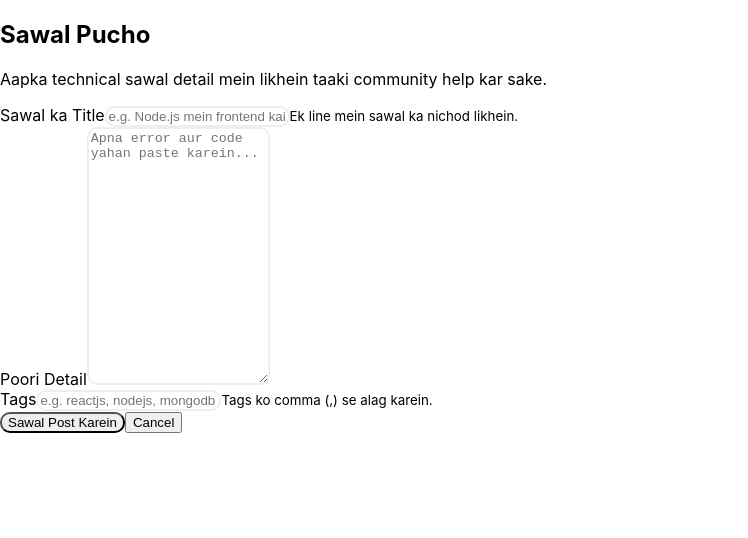
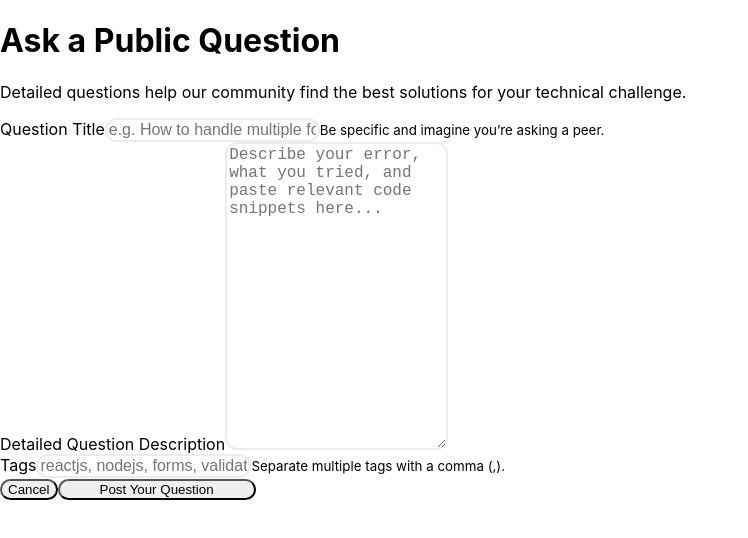
Before and after one commit to bawadkarchakrdhar-droid/So-Lite-, a React (Create React App) app in the folder frontend/: page /ask-question in a window 1280 px wide. Shown: the top 538 px of the page, without its empty margins (0-748 px from the left). Built offline with nearby package versions, Linux system fonts and the light colour scheme; sample sign-in values are in the browser's storage.

Commit message:
advanced English and center-aligned UI for ask -question page

```diff
--- a/frontend/src/AskQuestion.js
+++ b/frontend/src/AskQuestion.js
@@ -13,78 +13,87 @@ const AskQuestion = () => {
         try {
             await axios.post('https://so-lite-backend.onrender.com/api/questions', {
                 title,
-                description: body, // Aapke backend mapping ke hisaab se
+                description: body, // Fixed backend variable mapping
                 tags: tags.split(',').map(tag => tag.trim()),
                 userId: localStorage.getItem('userId')
             });
-            alert("Sawal post ho gaya! 🚀");
+            alert("Question Posted Successfully! 🚀");
             navigate('/dashboard');
         } catch (err) {
             console.error(err);
-            alert("Error: Connection check karein!");
+            alert("Error: Connection failed! Please check backend");
         }
     };
 
     return (
-        <div className="container mt-5">
-            <div className="row justify-content-center">
-                <div className="col-md-8">
-                    {/* Header Section */}
-                    <div className="mb-4">
-                        <h2 className="fw-bold text-dark">Sawal Pucho</h2>
-                        <p className="text-muted">Aapka technical sawal detail mein likhein taaki community help kar sake.</p>
+        // Middle Aligned Container using justify-content-center
+        <div className="container mt-5" style={{ minHeight: '80vh' }}>
+            <div className="row justify-content-center align-items-center">
+                <div className="col-lg-8 col-md-10 col-sm-12">
+
+                    {/* Advance English Header Section */}
+                    <div className="mb-5 text-center">
+                        <h1 className="fw-bold text-dark display-6">Ask a Public Question</h1>
+                        <p className="text-muted fs-5">Detailed questions help our community find the best solutions for your technical challenge.</p>
                     </div>
 
-                    {/* Form Card */}
-                    <div className="card shadow border-0 p-4" style={{ borderRadius: '15px' }}>
+                    {/* Main Form Card with advanced styling */}
+                    <div className="card shadow-lg border-0 p-4 p-md-5" style={{ borderRadius: '20px', backgroundColor: '#fff' }}>
                         <form onSubmit={handleSubmit}>
-                            {/* Title Field */}
+
+                            {/* Title Field Group */}
                             <div className="mb-4">
-                                <label className="form-label fw-bold">Sawal ka Title</label>
+                                <label className="form-label fw-semibold text-secondary">
+                                    <i className="bi bi-tag-fill me-2"></i>Question Title
+                                </label>
                                 <input
                                     className="form-control form-control-lg shadow-none"
-                                    placeholder="e.g. Node.js mein frontend kaise connect karein?"
-                                    style={{ border: '2px solid #eee', borderRadius: '10px' }}
+                                    placeholder="e.g. How to handle multiple form inputs in React without useState?"
+                                    style={{ border: '2px solid #eaecf0', borderRadius: '12px', fontSize: '1rem' }}
                                     value={title}
                                     onChange={(e) => setTitle(e.target.value)}
                                     required
                                 />
-                                <small className="text-muted">Ek line mein sawal ka nichod likhein.</small>
+                                <small className="text-muted ms-2">Be specific and imagine you’re asking a peer.</small>
                             </div>
 
-                            {/* Description Field */}
+                            {/* Question Details Field Group */}
                             <div className="mb-4">
-                                <label className="form-label fw-bold">Poori Detail</label>
+                                <label className="form-label fw-semibold text-secondary">
+                                    <i className="bi bi-file-text me-2"></i>Detailed Question Description
+                                </label>
                                 <textarea
-                                    className="form-control shadow-none"
-                                    placeholder="Apna error aur code yahan paste karein..."
-                                    style={{ border: '2px solid #eee', borderRadius: '10px', minHeight: '250px' }}
+                                    className="form-control form-control-lg shadow-none"
+                                    placeholder="Describe your error, what you tried, and paste relevant code snippets here..."
+                                    style={{ border: '2px solid #eaecf0', borderRadius: '12px', minHeight: '300px', fontSize: '1rem' }}
                                     value={body}
                                     onChange={(e) => setBody(e.target.value)}
                                     required
                                 />
                             </div>
 
-                            {/* Tags Field */}
-                            <div className="mb-4">
-                                <label className="form-label fw-bold">Tags</label>
+                            {/* Tags Field Group */}
+                            <div className="mb-5">
+                                <label className="form-label fw-semibold text-secondary">
+                                    <i className="bi bi-hash me-2"></i>Tags
+                                </label>
                                 <input
-                                    className="form-control shadow-none"
-                                    placeholder="e.g. reactjs, nodejs, mongodb"
-                                    style={{ border: '2px solid #eee', borderRadius: '10px' }}
+                                    className="form-control form-control-lg shadow-none"
+                                    placeholder="reactjs, nodejs, forms, validation"
+                                    style={{ border: '2px solid #eaecf0', borderRadius: '12px', fontSize: '1rem' }}
                                     value={tags}
                                     onChange={(e) => setTags(e.target.value)}
                                 />
-                                <small className="text-muted">Tags ko comma (,) se alag karein.</small>
+                                <small className="text-muted ms-2">Separate multiple tags with a comma (,).</small>
                             </div>
 
-                            {/* Action Buttons */}
-                            <div className="d-grid gap-2">
-                                <button type="submit" className="btn btn-primary btn-lg fw-bold shadow-sm" style={{ borderRadius: '10px' }}>
-                                    Sawal Post Karein <i className="bi bi-send-fill ms-2"></i>
+                            {/* Advance English Action Buttons */}
+                            <div className="d-grid gap-3 d-sm-flex justify-content-sm-end">
+                                <button type="button" className="btn btn-outline-secondary btn-lg fw-medium" style={{ borderRadius: '12px' }} onClick={() => navigate('/dashboard')}>
+                                    Cancel
                                 </button>
-                                <button type="button" className="btn btn-link text-decoration-none text-muted" onClick={() => navigate('/dashboard')}>
-                                    Cancel
+                                <button type="submit" className="btn btn-primary btn-lg fw-bold shadow-sm" style={{ borderRadius: '12px', paddingLeft: '40px', paddingRight: '40px' }}>
+                                    Post Your Question <i className="bi bi-send-fill ms-2"></i>
                                 </button>
                             </div>
                         </form>
```
